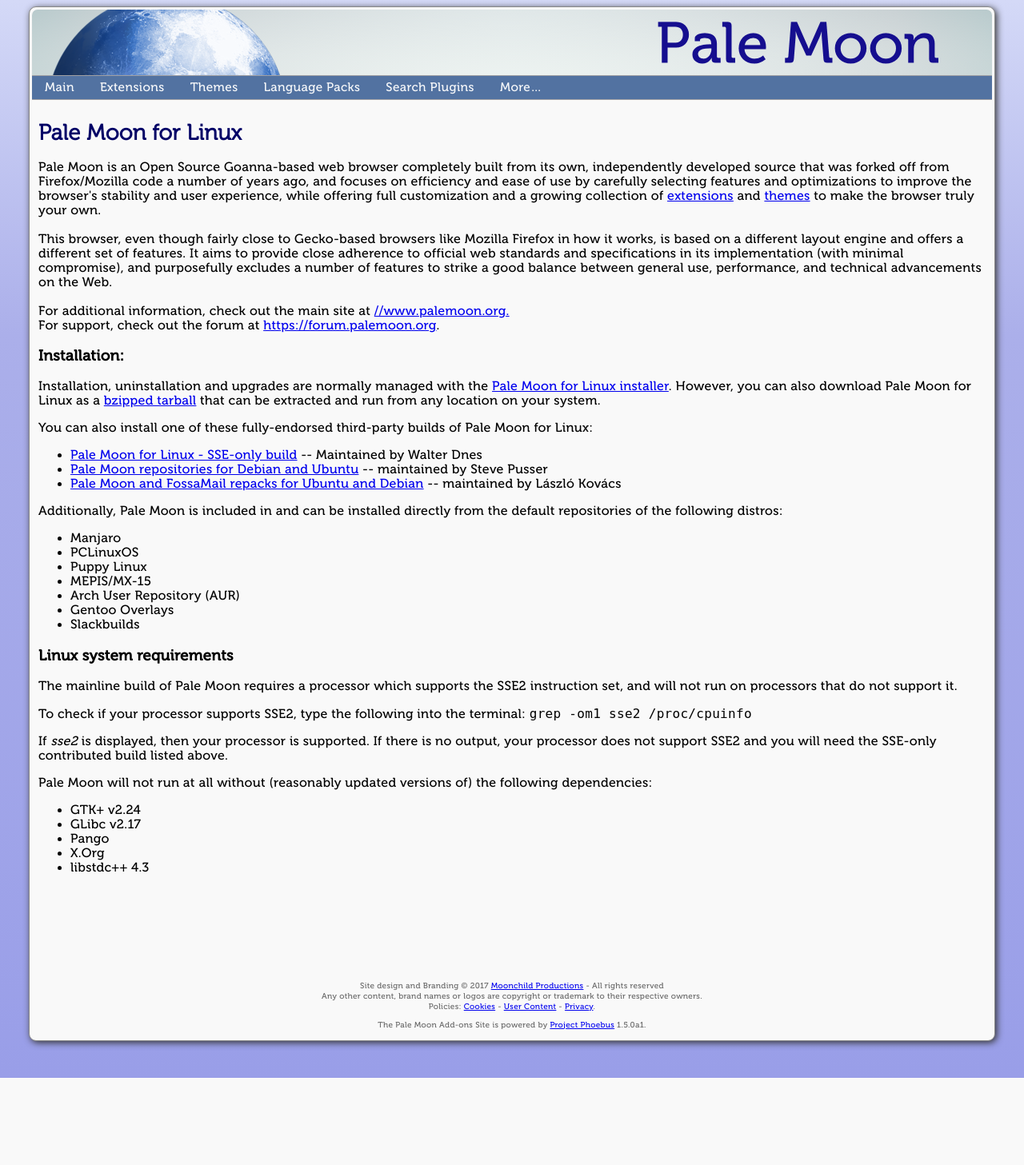
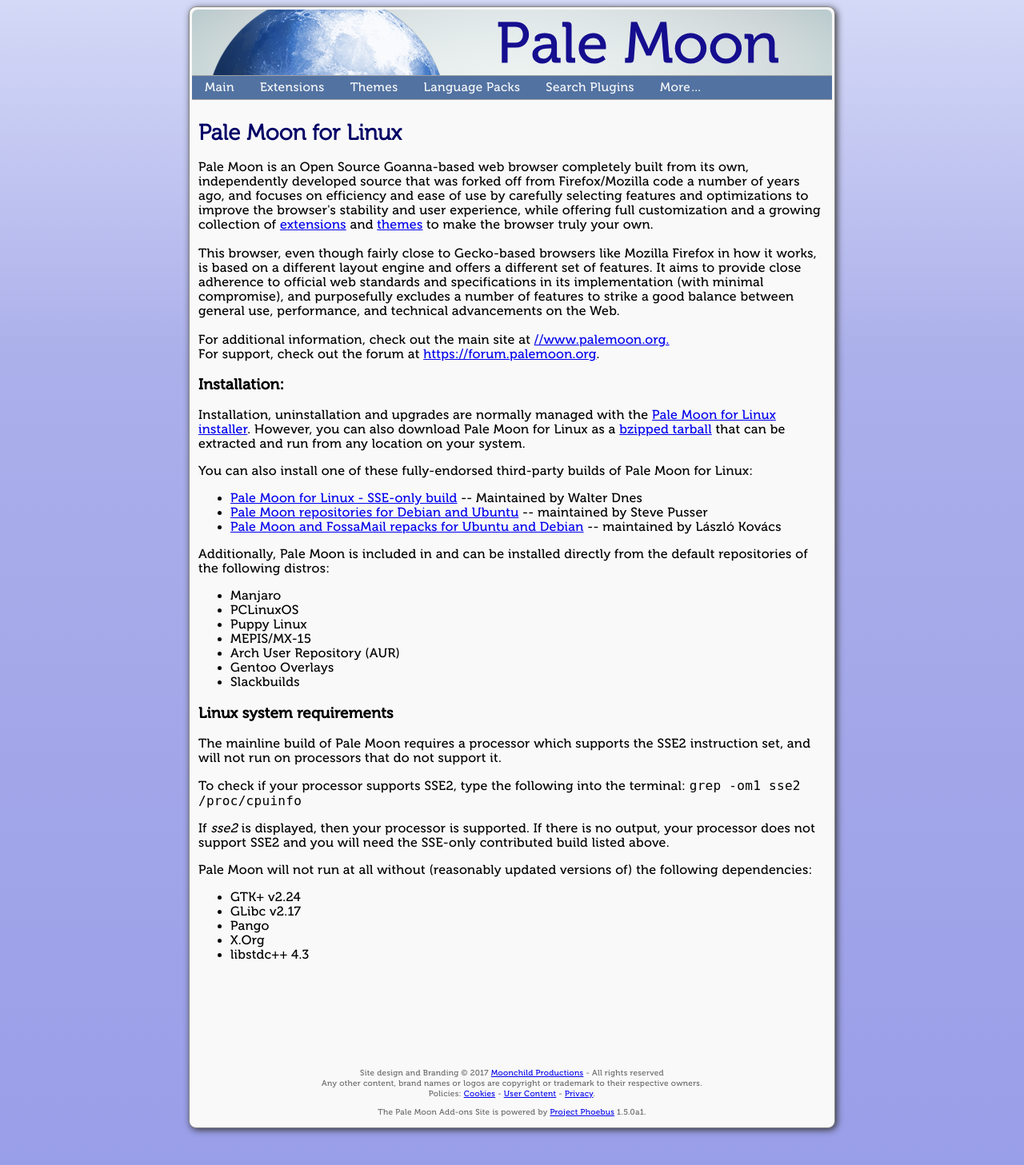
Before and after one commit to binoc-graveyard/artemis, a PHP site: page / in a window 1280 px wide. Shown: the whole page at 80% size. Before the commit the page ends 1348 px from the top, so only its background shows below. Run offline with PHP 8.4, Linux system fonts and the light colour scheme.

Commit message:
Update stylesheet page width

```diff
--- a/artemis/base/artemis.php
+++ b/artemis/base/artemis.php
@@ -5,7 +5,7 @@
 
 // == | Vars | ================================================================
 
-$strPhoebusLiveURL = 'addons.palemoon.org';
+$strPhoebusLiveURL = 'linux.palemoon.org';
 $strPhoebusDevURL = $strPhoebusLiveURL;
 $strPhoebusURL = $strPhoebusLiveURL;
 $strPhoebusSiteName = 'Pale Moon - Linux';
--- a/artemis/skin/palemoon/stylesheet.tpl
+++ b/artemis/skin/palemoon/stylesheet.tpl
@@ -54,9 +54,9 @@
 }
 */
 #PM-Wrapper {
-  	width: 1200px;
-    min-width: 1200px;
-    max-width: 1200px;
+  	width: 800px;
+    min-width: 800px;
+    max-width: 800px;
   	margin: 0 auto;
 	border: 1px solid;
 	border-color: #888888;
```
